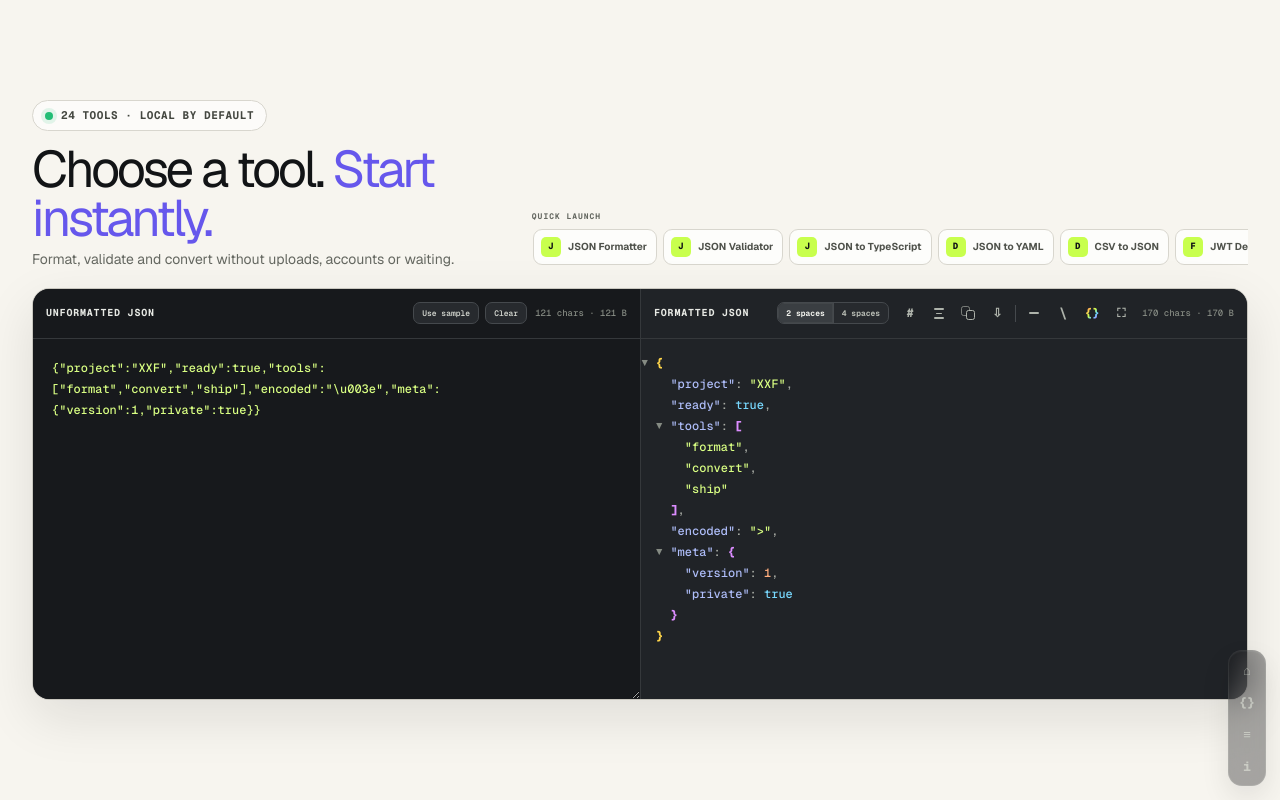
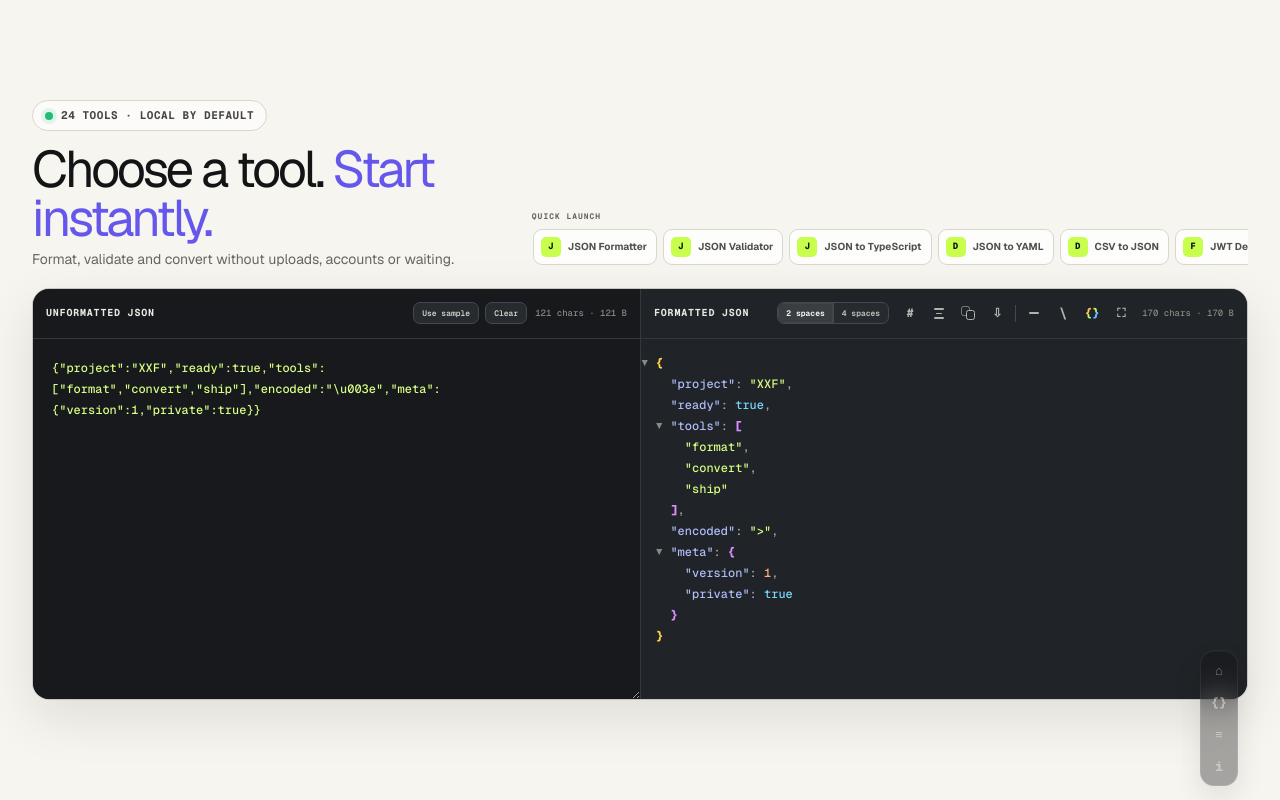
Before and after one commit to sufaith/xxf-json-frontend-toolbox, a Next.js app: page / in a window 1280 px wide. Shown: the top 800 px of the page. Built offline with nearby package versions, Linux system fonts and the light colour scheme.

Commit message:
align dock default with workspace edge

```diff
--- a/app/globals.css
+++ b/app/globals.css
@@ -33,7 +33,7 @@ button, select { cursor: pointer; }
 .sr-only, .sr-only:not(:focus):not(:active) { position: absolute; width: 1px; height: 1px; padding: 0; margin: -1px; overflow: hidden; clip: rect(0,0,0,0); white-space: nowrap; border: 0; }
 .eyebrow, .kicker { color: var(--muted); font: 700 11px/1 var(--font-mono), monospace; letter-spacing: .14em; text-transform: uppercase; }
 
-.site-header { position: fixed; right: 14px; bottom: 14px; z-index: 40; width: 38px; border: 1px solid rgba(255,255,255,.1); border-radius: 14px; background: rgba(18,20,22,.58); color: white; opacity: .62; box-shadow: 0 12px 30px rgba(18,20,22,.16), inset 0 1px rgba(255,255,255,.06); backdrop-filter: blur(16px) saturate(1.08); transition: opacity .2s, background .2s, box-shadow .2s; }
+.site-header { position: fixed; right: max(34px, calc(50vw - 598px)); bottom: 14px; z-index: 40; width: 38px; border: 1px solid rgba(255,255,255,.1); border-radius: 14px; background: rgba(18,20,22,.58); color: white; opacity: .62; box-shadow: 0 12px 30px rgba(18,20,22,.16), inset 0 1px rgba(255,255,255,.06); backdrop-filter: blur(16px) saturate(1.08); transition: opacity .2s, background .2s, box-shadow .2s; }
 .site-header:hover, .site-header:focus-within, .site-header--dragging { background: rgba(18,20,22,.88); opacity: 1; box-shadow: 0 16px 42px rgba(18,20,22,.25), inset 0 1px rgba(255,255,255,.08); }
 .site-header--dragging { user-select: none; }
 .site-header__drag-handle { position: absolute; left: 50%; top: -18px; width: 26px; height: 21px; display: grid; place-items: center; transform: translate(-50%,5px); border: 1px solid rgba(255,255,255,.12); border-radius: 8px 8px 4px 4px; background: rgba(18,20,22,.8); color: #aeb2aa; padding: 0; opacity: 0; visibility: hidden; pointer-events: none; cursor: grab; touch-action: none; box-shadow: 0 7px 18px rgba(18,20,22,.16); font: 700 13px/1 var(--font-mono), monospace; transition: opacity .16s, transform .16s, visibility .16s, color .16s; }
```
